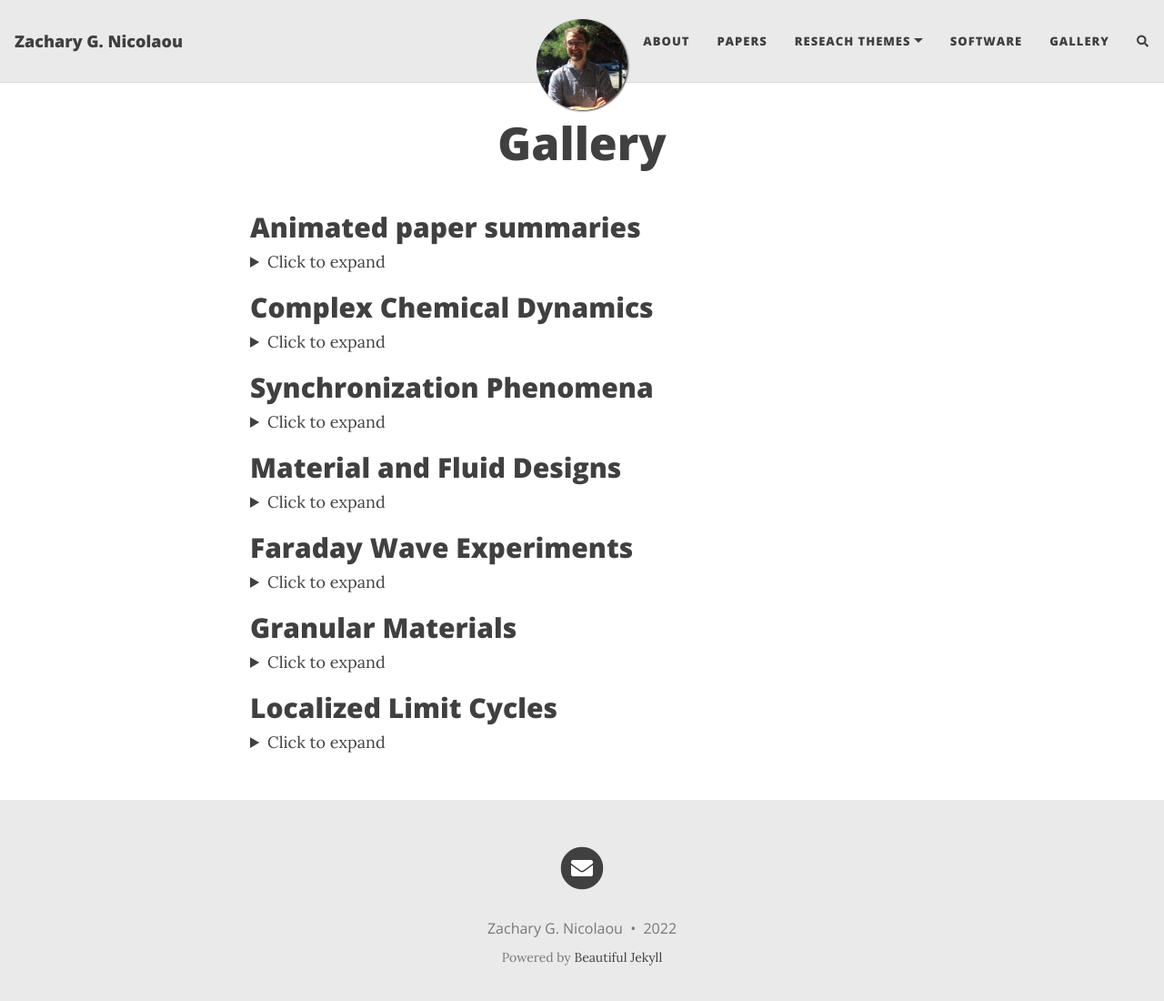
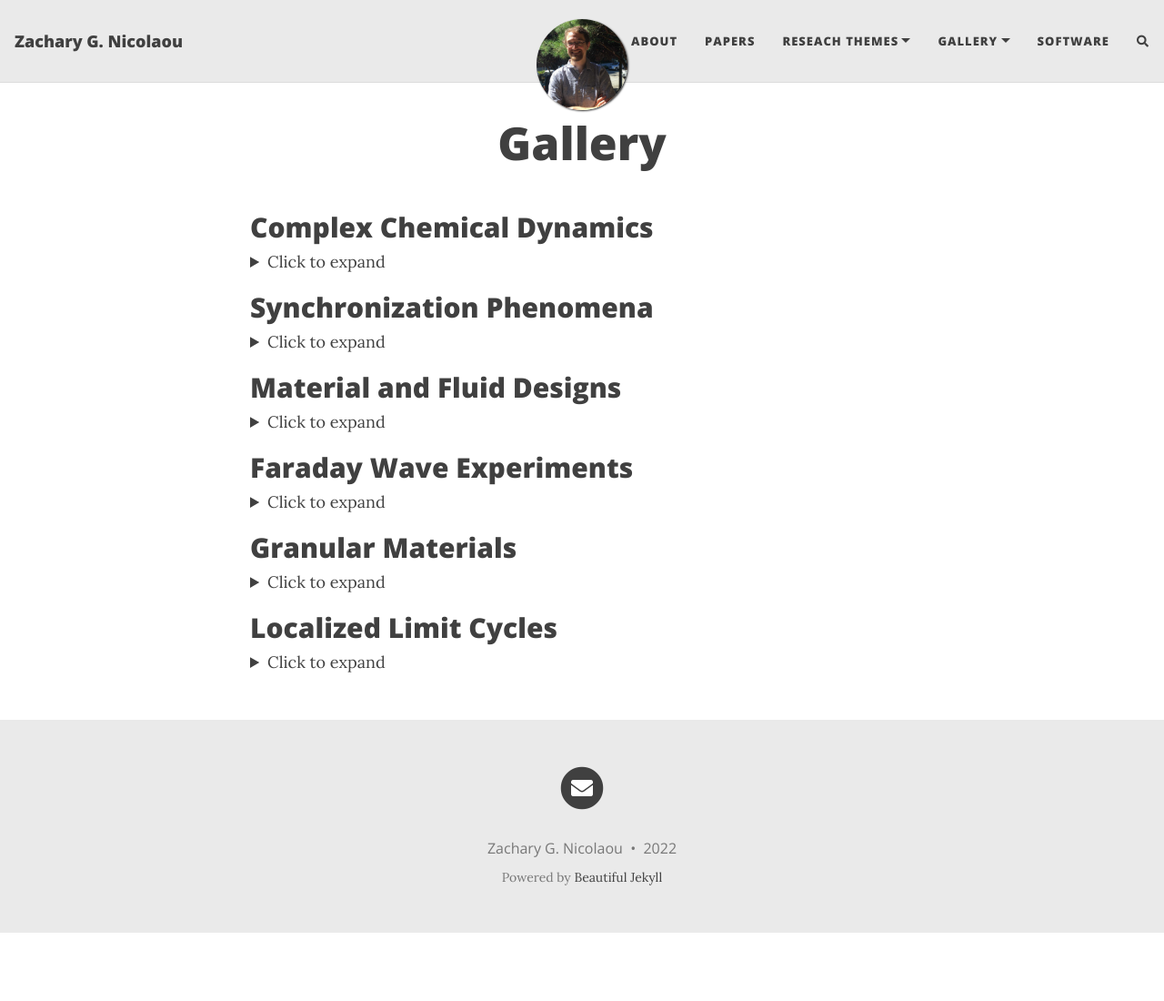
Before and after one commit to znicolaou/znicolaou.github.io, a Jekyll site: the page built from gallery.md, in a window 1280 px wide and 1113 px high. Shown: the top 1100 px of the window at 91% size. Built offline with Jekyll 4.4.1, drawn with Linux system fonts in a browser that asks for light colours; nearby versions of some CDN libraries; comment, search, counter and statistics services are not loaded.

Commit message:
updated gallery

```diff
--- a/_config.yml
+++ b/_config.yml
@@ -26,8 +26,10 @@ navbar-links:
     - Patterns of Synchrony: "synchronization"
     - Complex Chemical Dynamics: "chemistry"
     - Numerics and Machine Learning: "numerics"
+  Gallery:
+    - Animated Figures: "gallery"
+    - Animated Paper Summaries: "gallery2"
   Software: "https://github.com/znicolaou?tab=repositories"
-  Gallery: "gallery"
 
 ################
 # --- Logo --- #
--- a/gallery.md
+++ b/gallery.md
@@ -2,35 +2,6 @@
 layout: page
 title: Gallery
 ---
-
-## Animated paper summaries
-<details>
-<summary>Click to expand</summary>
-<p>10. Nicolaou, Eroglu, and Motter, <a href="https://doi.org/10.1103/PhysRevX.9.011017">Multifaceted dynamics of Janus oscillator networks</a>, Phys. Rev. X <strong>9</strong>, 011017 (2019).</p>
-<br>
-<video muted controls>
-    <source src="{{ site.my-media-path }}/assets/gallery/papersummaries/janusoscillators2.mp4" type="video/mp4" width=400>
-</video>
-<br><hr><br>
-<p>5. Nicolaou and Motter. <a href="https://doi.org/10.1103/PhysRevResearch.3.023106">Anharmonic classical time crystals: A coresonance pattern formation mechanism</a>, Phys. Rev. Research <strong>3</strong>, 023106 (2021).</p>
-<br>
-<video muted controls>
-    <source src="{{ site.my-media-path }}/assets/gallery/papersummaries/anharmonic2.mp4" type="video/mp4" width=400>
-</video>
-<br><hr><br>
-<p>4. Nicolaou, Case, van der Wee, Driscoll, and  Motter, <a href="https://doi.org/10.1038/s41467-021-24459-0">Heterogeneity-stabilized homogeneous states in driven media</a>, Nat. Comm. <strong>12</strong>, 4486 (2021).</p>
-<br>
-<video muted controls>
-    <source src="{{ site.my-media-path }}/assets/gallery/papersummaries/hshs2.mp4" type="video/mp4">
-</video>
-<br><hr><br>
-<p>13. Nicolaou, Riecke, and  Motter, <a href="https://doi.org/10.1103/PhysRevLett.119.244101">Chimera states in continuous media: Existence and distinctness</a>, Phys. Rev. Lett. <strong>119</strong>, 244101 (2017).</p>
-<br>
-<video muted controls>
-    <source src="{{ site.my-media-path }}/assets/gallery/papersummaries/continuouschimeras2.mp4" type="video/mp4">
-</video>
-<br>
-</details>
 
 ## Complex Chemical Dynamics
 <details>
```
Also changed, not shown: aboutme.md (+2 -2 lines), index.md (+1 -1 lines).
